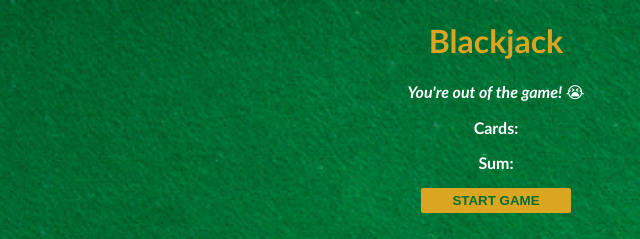
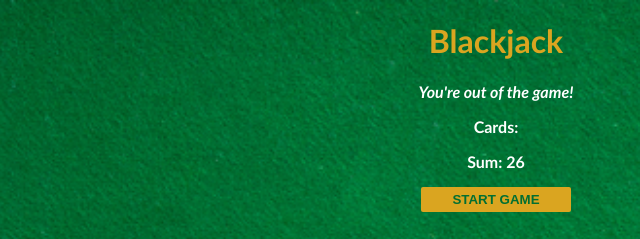
Before and after one commit to AshfakAhmath/scrimba-javascript-challenges, a plain HTML site: page 03-blackjack-game/index.html in a window 1280 px wide. Both pictures are taken after a click on the button "START GAME". Shown: the top 239 px of the page, 144-784 px from the left. Drawn offline with Linux system fonts and the light colour scheme.

Commit message:
Fix sum element ID in HTML and update game messages in JavaScript

```diff
--- a/03-blackjack-game/index.html
+++ b/03-blackjack-game/index.html
@@ -10,7 +10,7 @@
     <h1>Blackjack</h1>
     <p id="message-el"></p>
     <p>Cards: </p>
-    <p>Sum: </p>
+    <p id="sum-el">Sum: </p>
     <button onclick="startGame()">START GAME</button>
     <script src="script.js"></script>
 </body>
--- a/03-blackjack-game/script.js
+++ b/03-blackjack-game/script.js
@@ -4,17 +4,19 @@ let sum = firstCard + secondCard;
 let hasBlackJack = false;
 let isAlive = true;
 let message = "";
-let messageEl = document.getElementById("message-el")
-console.log(messageEl)
+let messageEl = document.getElementById("message-el");
+// let sumEl = document.getElementById("sum-el");
+let sumEl = document.querySelector("#sum-el");
 
 function startGame() {
+  sumEl.textContent = `Sum: ${sum}`;
   if (sum <= 20) {
-    message = "Do you want to draw a new card? 🙂";
+    message = "Do you want to draw a new card?";
   } else if (sum === 21) {
-    message = "Wohoo! You've got Blackjack! 🥳";
+    message = "You've got Blackjack!";
     hasBlackJack = true;
   } else {
-    message = "You're out of the game! 😭";
+    message = "You're out of the game!";
     isAlive = false;
   }
 
```
